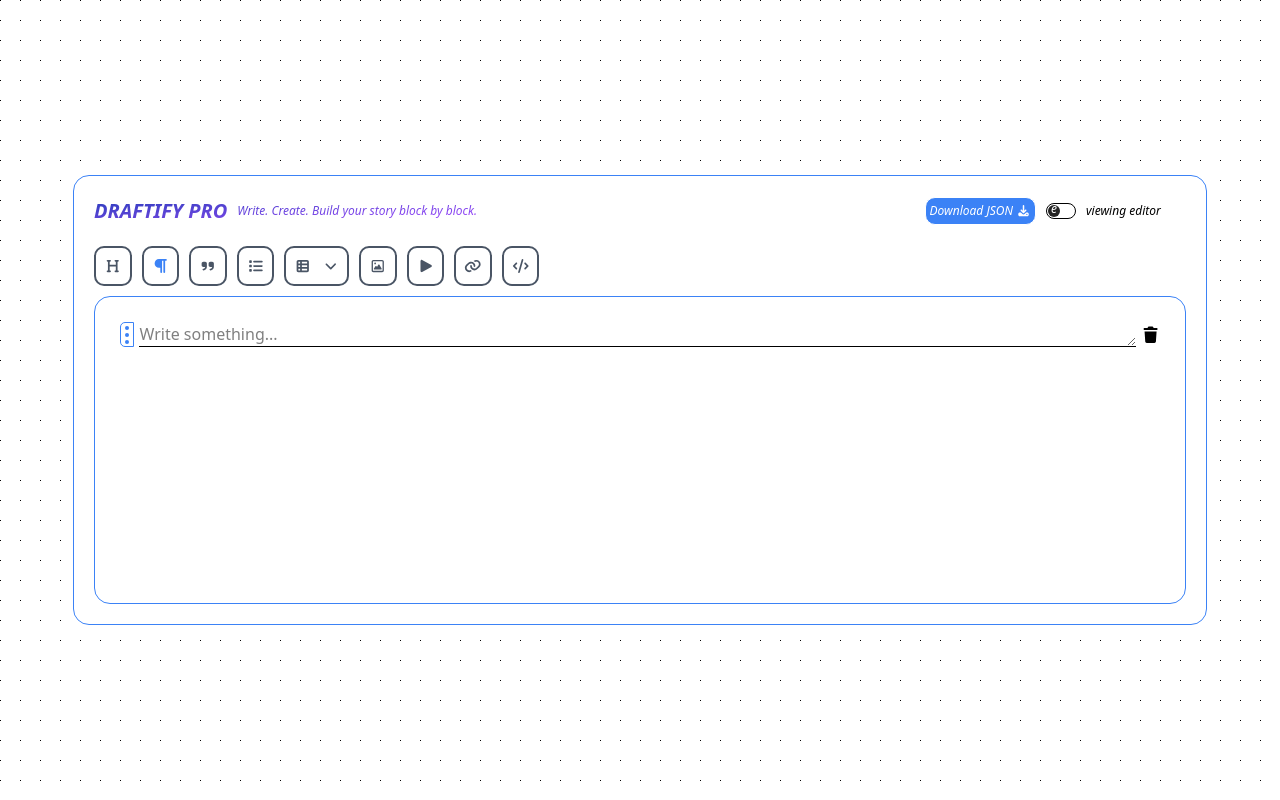
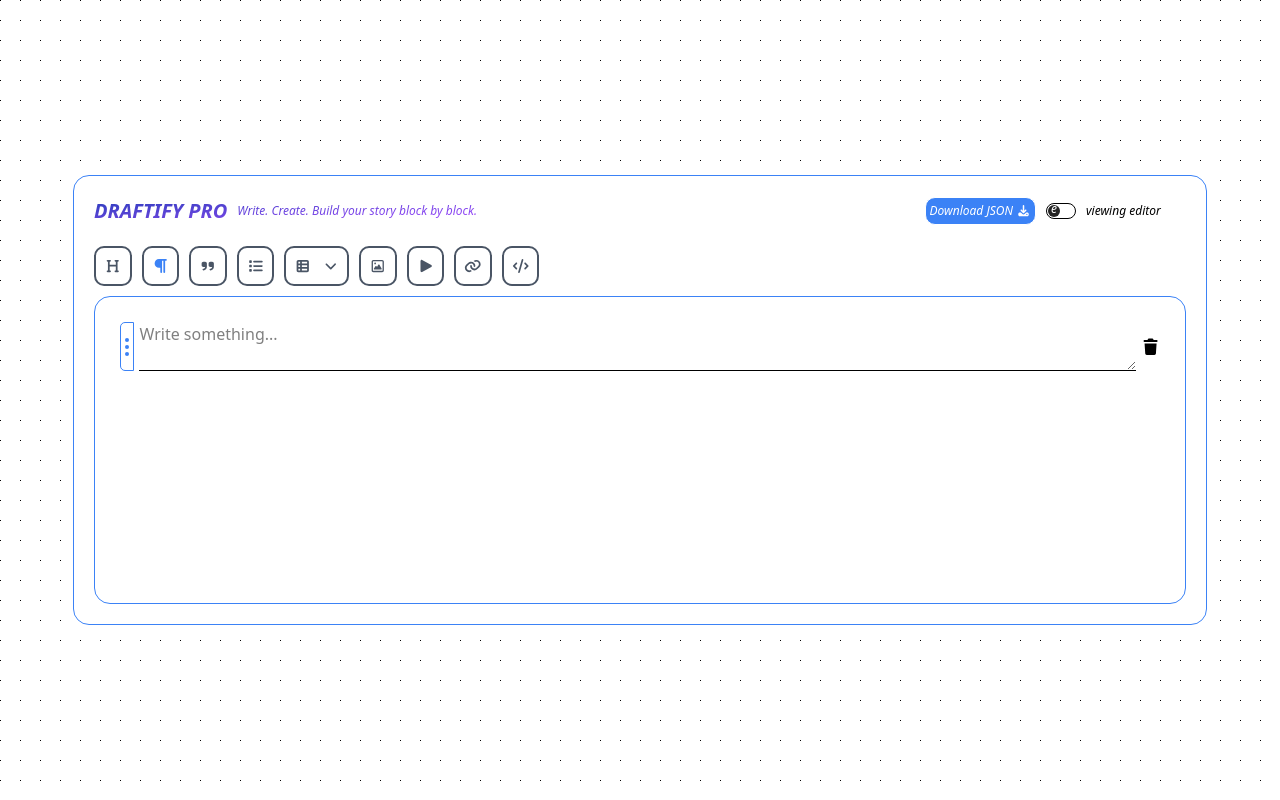
Before and after one commit to Bernard-Kuria/Draftify, a React (Vite) app: page / in a window 1280 px wide. Both pictures are taken after a click on the element 160 px from the left and 266 px from the top of the page. Built offline with nearby package versions, Linux system fonts and the light colour scheme.

Commit message:
Fixed paragraph width issue.

```diff
--- a/src/Draftify.css
+++ b/src/Draftify.css
@@ -14,7 +14,7 @@
 }
 
 .paragraph {
-  @apply w-full h-fit field-sizing-content outline-none;
+  @apply w-full h-fit outline-none;
 }
 
 .quote {
```
